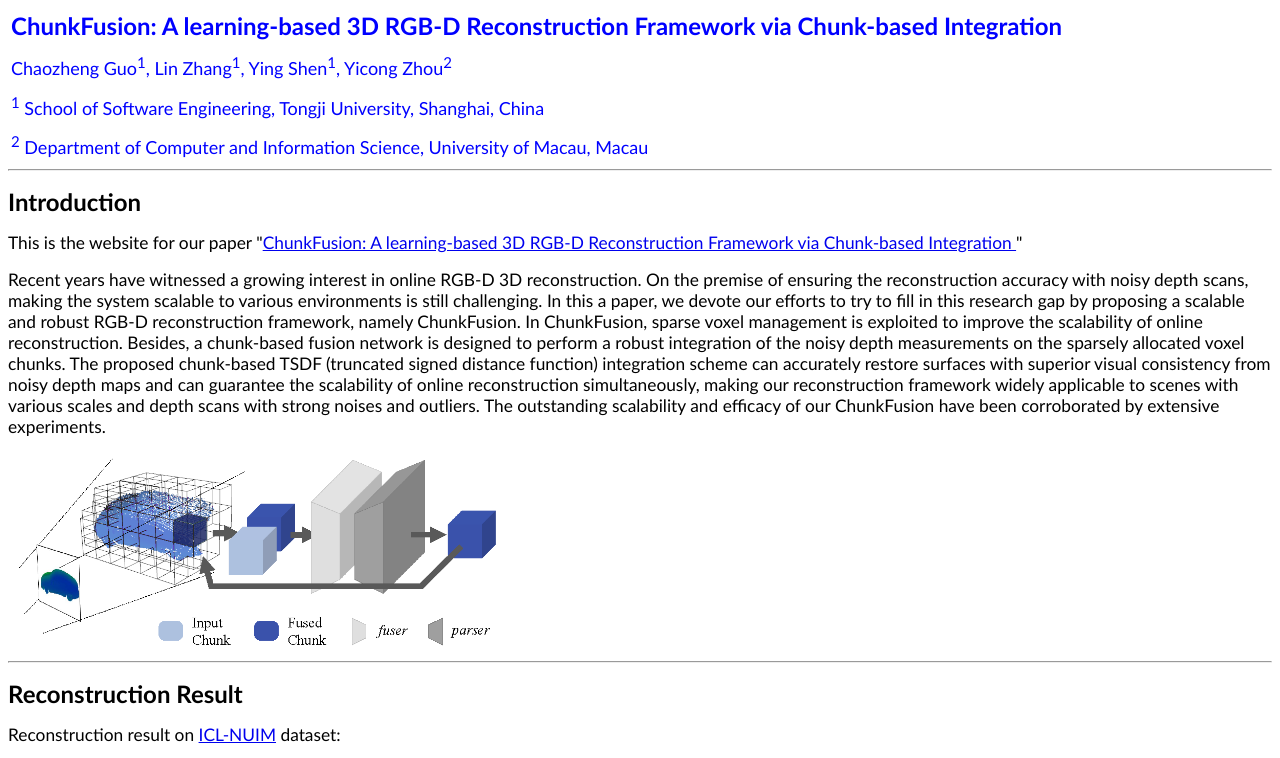
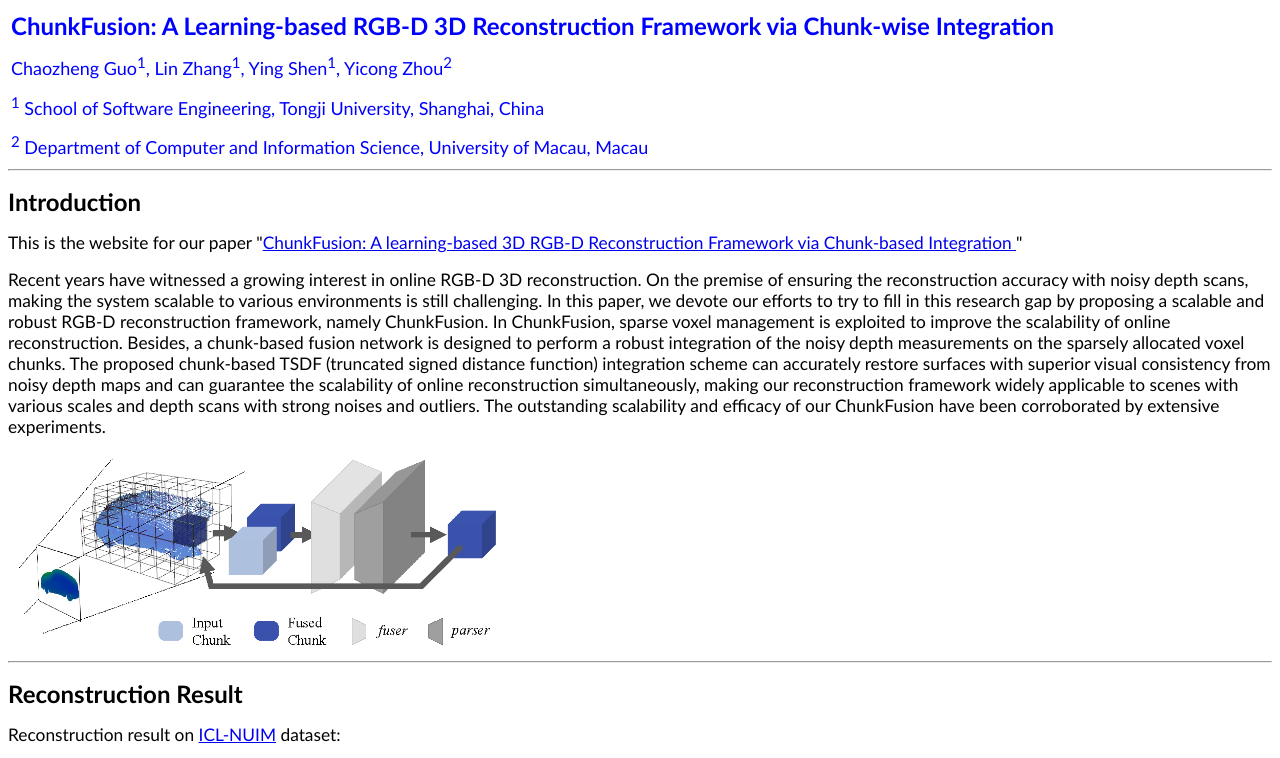
Before and after one commit to csLinZhang/ChunkFusion, a plain HTML site: page index.html in a window 1280 px wide. Shown: the top 758 px of the page. Drawn offline with Linux system fonts and the light colour scheme.

Commit message:
Update index.html

```diff
--- a/index.html
+++ b/index.html
@@ -48,7 +48,7 @@ table.TableGrid
 		<td valign="top" style="width: 1211px; height: 31px; padding: .75pt" align="left">
 		<p class="text">
 		<span lang="en-us"><font face="Calibri" size="5" color="#0000FF">
-		<b>ChunkFusion: A learning-based 3D RGB-D Reconstruction Framework via Chunk-based Integration</b></font></span><p class="text">
+		<b>ChunkFusion: A Learning-based RGB-D 3D Reconstruction Framework via Chunk-wise Integration</b></font></span><p class="text">
 		<span lang="en-us"><font face="Calibri" size="4" color="#0000FF">
 		Chaozheng Guo<sup>1</sup>,&nbsp;Lin Zhang</font></span><font face="Calibri" size="4" color="#0000FF"><sup>1</sup><span lang="en-us">,
 		Ying Shen</span><sup>1</sup><span lang="en-us">,
@@ -76,7 +76,7 @@ table.TableGrid
 </span></p>
 
 <p><span style="font-size: 13pt; font-family: Calibri; color: windowtext" lang="EN-US">
-	Recent years have witnessed a growing interest in online RGB-D 3D reconstruction. On the premise of ensuring the reconstruction accuracy with noisy depth scans, making the system scalable to various environments is still challenging. In this a paper, we devote our efforts to try to fill in this research gap by proposing a scalable and robust RGB-D reconstruction framework, namely ChunkFusion. In ChunkFusion, sparse voxel management is exploited to improve the scalability of online reconstruction. Besides, a chunk-based fusion network is designed to perform a robust integration of the noisy depth measurements on the sparsely allocated voxel chunks. The proposed chunk-based TSDF (truncated signed distance function) integration scheme can accurately restore surfaces with superior visual consistency from noisy depth maps and can guarantee the scalability of online reconstruction simultaneously, making our reconstruction framework widely applicable to scenes with various scales and depth scans with strong noises and outliers. The outstanding scalability and efficacy of our ChunkFusion have been corroborated by extensive experiments.
+	Recent years have witnessed a growing interest in online RGB-D 3D reconstruction. On the premise of ensuring the reconstruction accuracy with noisy depth scans, making the system scalable to various environments is still challenging. In this paper, we devote our efforts to try to fill in this research gap by proposing a scalable and robust RGB-D reconstruction framework, namely ChunkFusion. In ChunkFusion, sparse voxel management is exploited to improve the scalability of online reconstruction. Besides, a chunk-based fusion network is designed to perform a robust integration of the noisy depth measurements on the sparsely allocated voxel chunks. The proposed chunk-based TSDF (truncated signed distance function) integration scheme can accurately restore surfaces with superior visual consistency from noisy depth maps and can guarantee the scalability of online reconstruction simultaneously, making our reconstruction framework widely applicable to scenes with various scales and depth scans with strong noises and outliers. The outstanding scalability and efficacy of our ChunkFusion have been corroborated by extensive experiments.
 </span></p>
 
 <img src="images/overview.png" height="200" >
```
